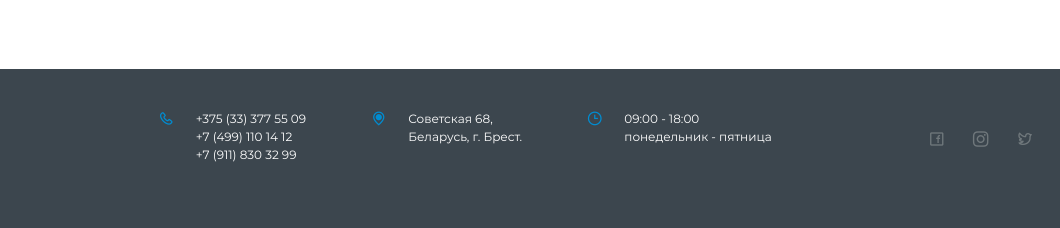
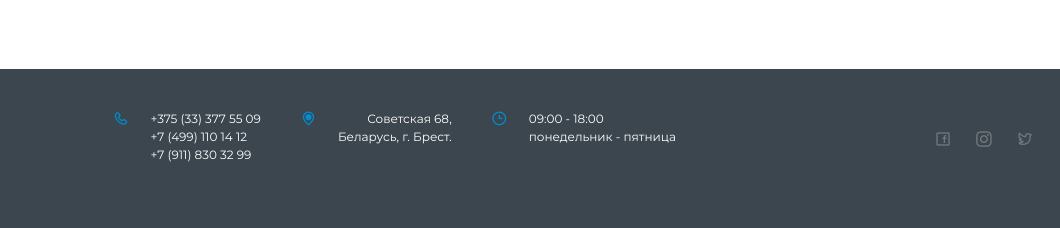
Before and after one commit to randominical/transys, a website: page #src/index.html in a window 1280 px wide. Shown: the part 10025-10253 px from the top of the page, 220-1280 px from the left. Drawn offline with nearby package versions, Linux system fonts and the light colour scheme; some packages are replaced by stand-ins of ours; files that its build step writes are made by us from their sources; files whose address does not match are found by name; a web font is replaced by a local one.

Commit message:
footer переструктурирование под адаптив

```diff
--- a/#src/_footer.html
+++ b/#src/_footer.html
@@ -7,6 +7,8 @@
             <p class="footer__copy">&copy; ООО "Трансис". Все права защищены.<br>
                 Дизайн сайта - GARFIT</p>
         </div>
+        <div class="footer__main">
+            <div class="footer__middle">
                 <div class="footer__column if_icon if_tbcall-phone">
                     <p class="footer__tel">+375 (33) 377 55 09</p>
                     <p class="footer__tel">+7 (499) 110 14 12</p>
@@ -16,6 +18,8 @@
                     <address class="footer__address">Советская 68,<br>
                         Беларусь, г. Брест.</address>
                 </div>
+            </div>
+            <div class="footer__right">
                 <div class="footer__column if_icon if_tbtime">
                     <div class="footer__time">
                         09:00 - 18:00<br>
@@ -30,4 +34,6 @@
                     </div>
                 </div>
             </div>
+        </div>
+    </div>
 </footer>
--- a/#src/scss/style.scss
+++ b/#src/scss/style.scss
@@ -2589,11 +2589,23 @@ body {
         flex-direction: column;
         justify-content: space-between;
     }
+    &__main {
+        flex: 0 0 75%;
+        display: flex;
+    }
+    &__middle {
+        display: flex;
+        margin: 0 40px 0 0;
+    }
+    &__right {
+        flex: 1 0 50%;
+        display: flex;
+        justify-content: space-between;
+    }
     &__column {
-        margin: 0 20px 0 0;
+        margin: 0 40px 0 0;
         padding: 20px 0 0 0;
         &:last-child {
-            flex: 0 0 16%;
             text-align: right;
             margin: 0;
         }
@@ -2620,6 +2632,9 @@ body {
     }
     &__address {
         font-style: normal;
+    }
+    &__iconbar {
+        display: flex;
     }
     &__soc {
         font-family: 'Icon1';
```
Also changed, not shown: dist/css/style.css, dist/css/style.min.css, dist/index.html. Lines whose indentation alone changed are shown as unchanged.
